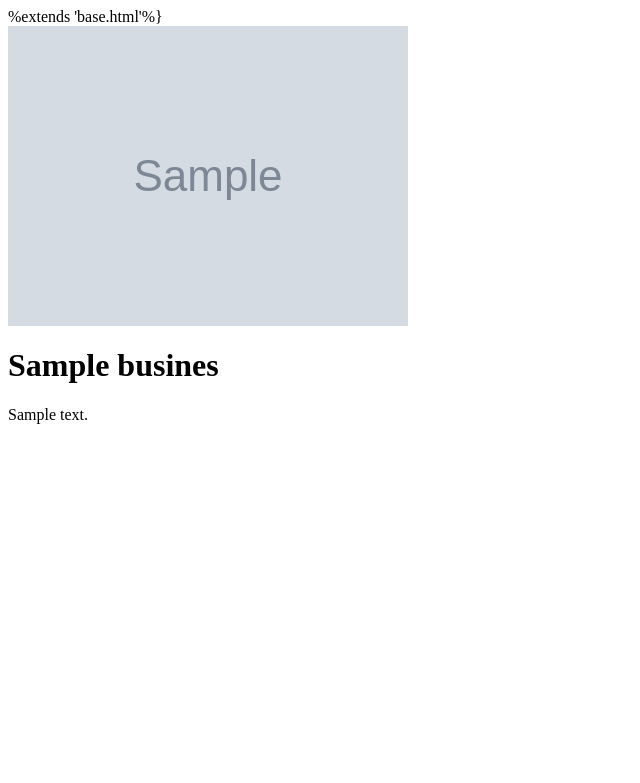
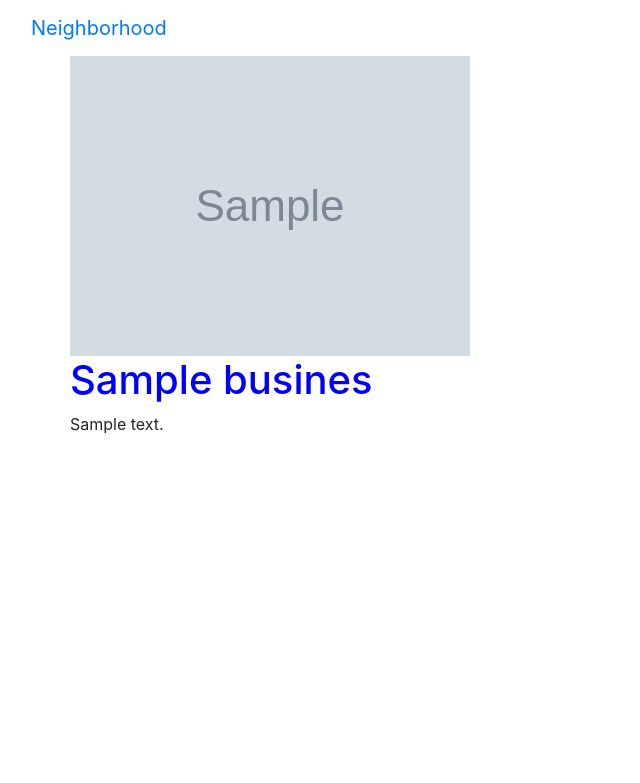
Before and after one commit to Doktatech/HoodWatch, a Django app: template mtaani_zone/templates/single_business.html in a window 1280 px wide. Shown: the top 783 px of the page, without its empty margins (0-640 px from the left). Run offline with Django 3.2, Linux system fonts and the light colour scheme; tables that the repository leaves empty hold one stand-in row (values such as "Sample post"); the template is opened without the code that fills it: values that come from a table or form of the project are taken from there, most other values are stand-ins (such as "Sample title", 1, 10 or a date in 2020); grey boxes marked "Sample" are stand-in pictures; parts of the project's set-up code (start-up, migrations or seed data) failed here and were passed over; some libraries are stand-ins or nearby versions.

Commit message:
Add  styling to template

```diff
--- a/mtaani_zone/templates/single_business.html
+++ b/mtaani_zone/templates/single_business.html
@@ -1,11 +1,11 @@
-%extends 'base.html'%}
+{%extends 'base.html'%}
 
  {% block content %}
 
  <div class="container">
 
    <div class="row">
-     <img src="{{businee.business_image.url}}"  class="img-responsive" alt="">
+     <img src="{{business.business_image.url}}"  class="img-responsive" alt="">
    </div>
 
    <div class="row">
```
